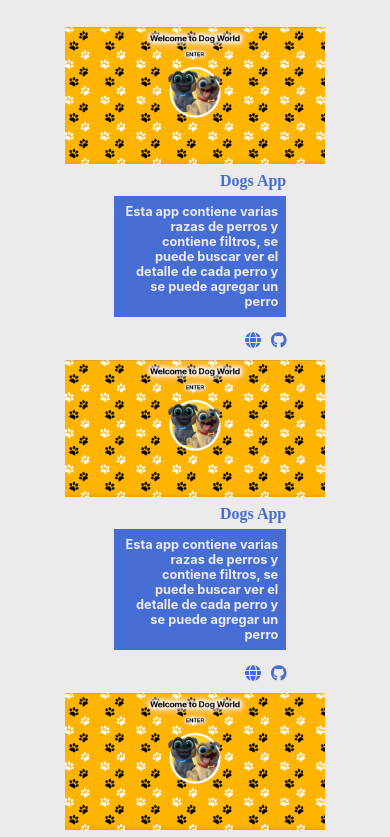
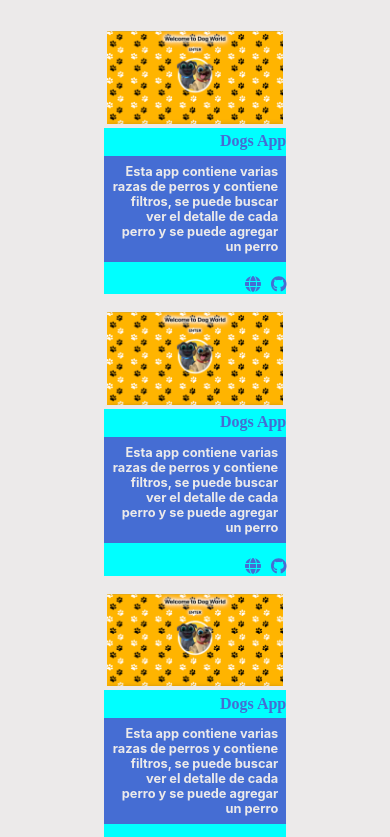
Before and after one commit to pierino2203/Portafolio-Nuevo, a React (Create React App) app: page / in a window 390 px wide. Shown: the part 1580-2417 px from the top of the page. Built offline with nearby package versions, Linux system fonts and the light colour scheme; a web font is replaced by a local one.

Commit message:
Subiendo-Project2

```diff
--- a/src/styles/CardProject.module.css
+++ b/src/styles/CardProject.module.css
@@ -30,13 +30,22 @@
     color: var(--main-secundario-color);
     font-size: clamp(0.8rem, 0.443rem + 0.952vw, 1.3rem);
     text-align: right;
-    margin-left: 10px;
     font-weight: bold;
     background-color: var(--main-primario-color);
     padding: 8px;
+
 }
 .iconos{
     display: flex;
     flex-direction: row-reverse;
     gap: 10px;
 }
+
+@media (max-width: 576px){
+    .contenido {
+        background-color: aqua;
+    }
+    .card__project img {
+        width: 50%;
+    }
+}
```
